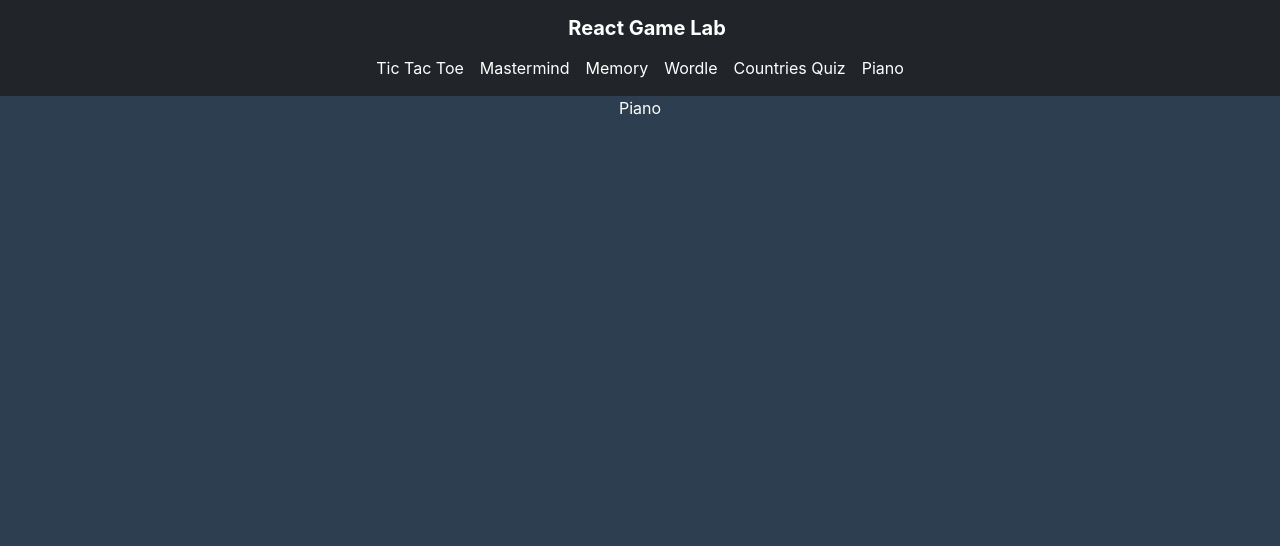
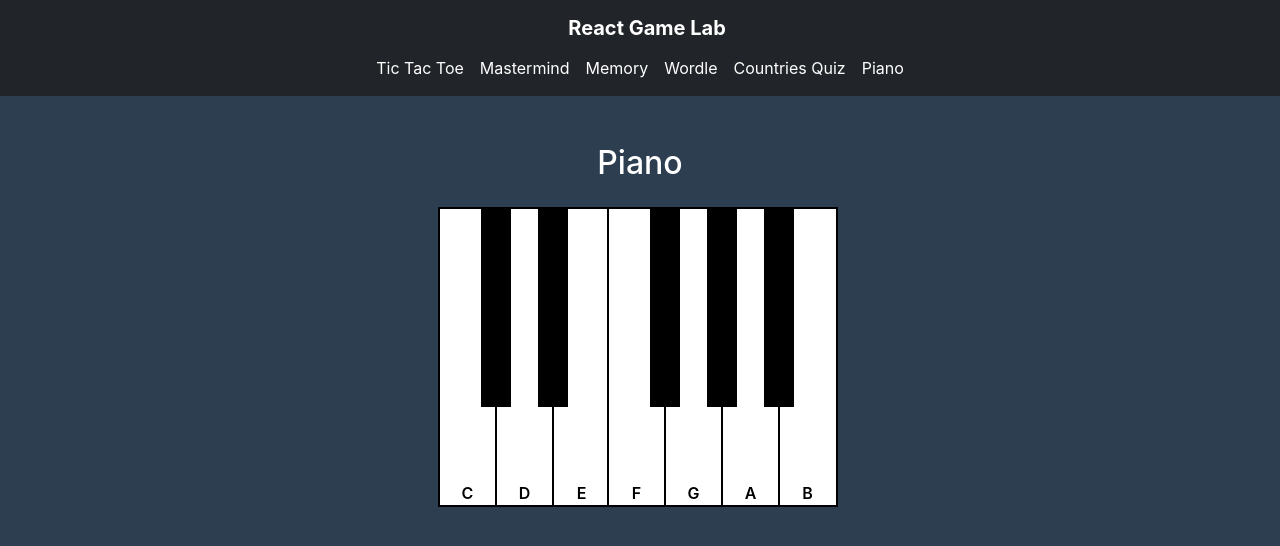
Before and after one commit to Asif-Dev-Fr/React-Games-Lab, a React (Create React App) app: page /piano in a window 1280 px wide. Shown: the top 546 px of the page. Built offline with nearby package versions, Linux system fonts and the light colour scheme.

Commit message:
piano UI done

```diff
--- a/src/assets/css/piano.css
+++ b/src/assets/css/piano.css
@@ -1,6 +1,37 @@
 .pianoContainer {
   text-align: center;
-  display: flex;
-  justify-content: center;
   height: 80vh;
 }
+
+.pianoContainer .keyNoteContainer {
+  display: flex;
+  flex-direction: row;
+  justify-content: center;
+  margin-top: 25px;
+}
+
+.pianoContainer .keyNoteContainer .singleKeyWhite {
+  width: 60px;
+  height: 300px;
+  border: 2px solid #000;
+  background-color: #fff;
+  display: flex;
+  flex-direction: column;
+  justify-content: end;
+}
+
+.pianoContainer .keyNoteContainer .singleKeyBlack {
+  width: 30px;
+  height: 200px;
+  background-color: #000;
+  position: relative;
+  margin-left: -17px;
+  margin-right: -11px;
+  z-index: 2;
+}
+
+.pianoContainer .keyNoteContainer .singleKeyWhite span {
+  color: #000;
+  text-transform: uppercase;
+  font-weight: 600;
+}
--- a/src/pages/piano/Piano.jsx
+++ b/src/pages/piano/Piano.jsx
@@ -1,10 +1,78 @@
-import React from "react";
+import React, { useState } from "react";
 import "../../assets/css/piano.css";
+import Note_A from "../../assets/sounds/piano_public_notes_a.mp3";
+import Note_AF from "../../assets/sounds/piano_public_notes_af.mp3";
+import Note_B from "../../assets/sounds/piano_public_notes_b.mp3";
+import Note_BF from "../../assets/sounds/piano_public_notes_bf.mp3";
+import Note_C from "../../assets/sounds/piano_public_notes_c.mp3";
+import Note_D from "../../assets/sounds/piano_public_notes_d.mp3";
+import Note_DF from "../../assets/sounds/piano_public_notes_df.mp3";
+import Note_E from "../../assets/sounds/piano_public_notes_e.mp3";
+import Note_EF from "../../assets/sounds/piano_public_notes_ef.mp3";
+import Note_F from "../../assets/sounds/piano_public_notes_f.mp3";
+import Note_G from "../../assets/sounds/piano_public_notes_g.mp3";
+import Note_GF from "../../assets/sounds/piano_public_notes_gf.mp3";
+import KeyNote from "./components/KeyNote";
 
 const Piano = () => {
+  const [keyNoteList] = useState([
+    {
+      keyLetter: "c",
+      sound: Note_C,
+    },
+    {
+      keyLetter: "df",
+      sound: Note_DF,
+    },
+    {
+      keyLetter: "d",
+      sound: Note_D,
+    },
+    {
+      keyLetter: "ef",
+      sound: Note_EF,
+    },
+    {
+      keyLetter: "e",
+      sound: Note_E,
+    },
+    {
+      keyLetter: "f",
+      sound: Note_F,
+    },
+    {
+      keyLetter: "gf",
+      sound: Note_GF,
+    },
+    {
+      keyLetter: "g",
+      sound: Note_G,
+    },
+    {
+      keyLetter: "af",
+      sound: Note_AF,
+    },
+    {
+      keyLetter: "a",
+      sound: Note_A,
+    },
+    {
+      keyLetter: "bf",
+      sound: Note_BF,
+    },
+    {
+      keyLetter: "b",
+      sound: Note_B,
+    },
+  ]);
   return (
     <div className="pianoContainer">
-      <div>Piano</div>
+      <h2 className="mt-5">Piano</h2>
+      <div className='keyNoteContainer'>
+        {Object.entries(keyNoteList).map((note, index) => (
+          <KeyNote key={"keynote_" + index} note={note[1]} />
+        ))}
+      </div>
     </div>
   );
 };
--- /dev/null
+++ b/src/pages/piano/components/KeyNote.jsx
@@ -0,0 +1,17 @@
+import React from "react";
+
+const KeyNote = ({ note }) => {
+  return (
+    <>
+      {note.keyLetter.includes("f") && note.keyLetter.length === 2 ? (
+        <div className="singleKeyBlack"></div>
+      ) : (
+        <div className="singleKeyWhite" style={{ marginLeft: "-5px" }}>
+          <span>{note.keyLetter}</span>
+        </div>
+      )}
+    </>
+  );
+};
+
+export default KeyNote;
```
